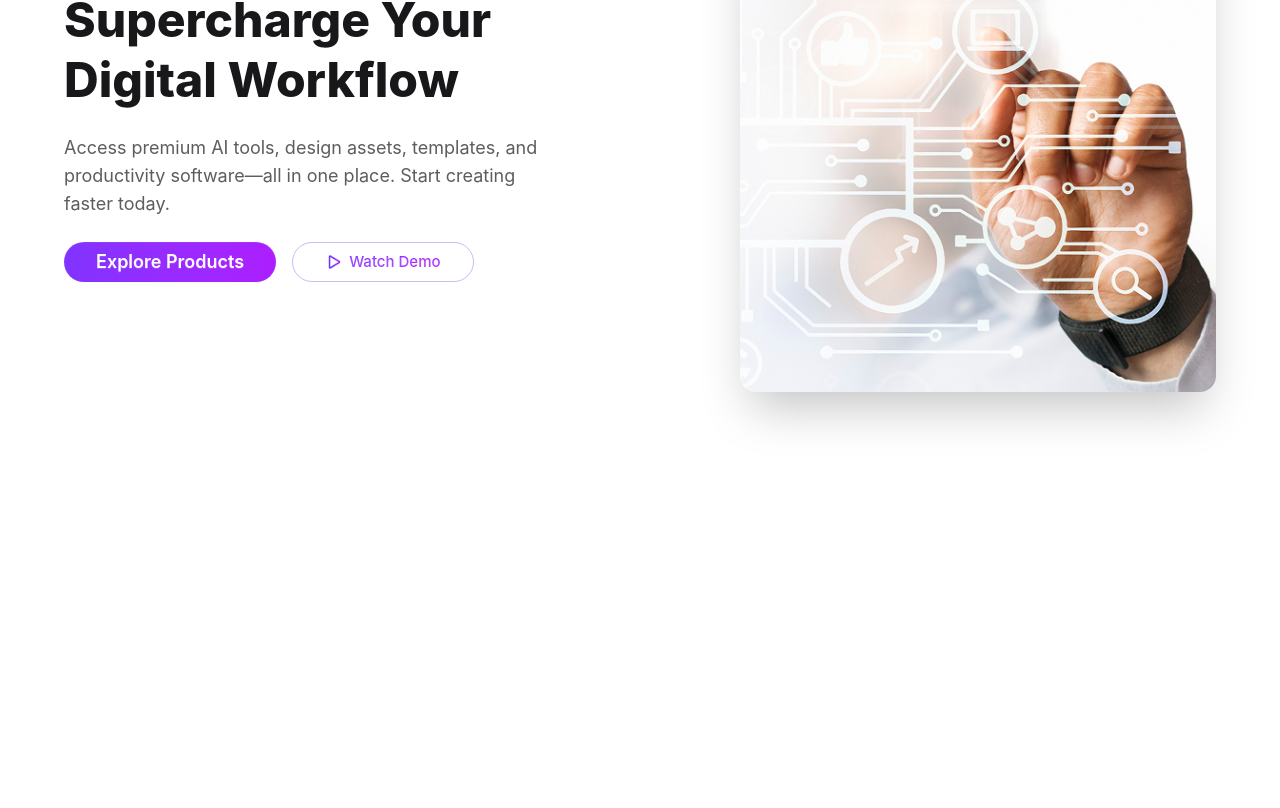
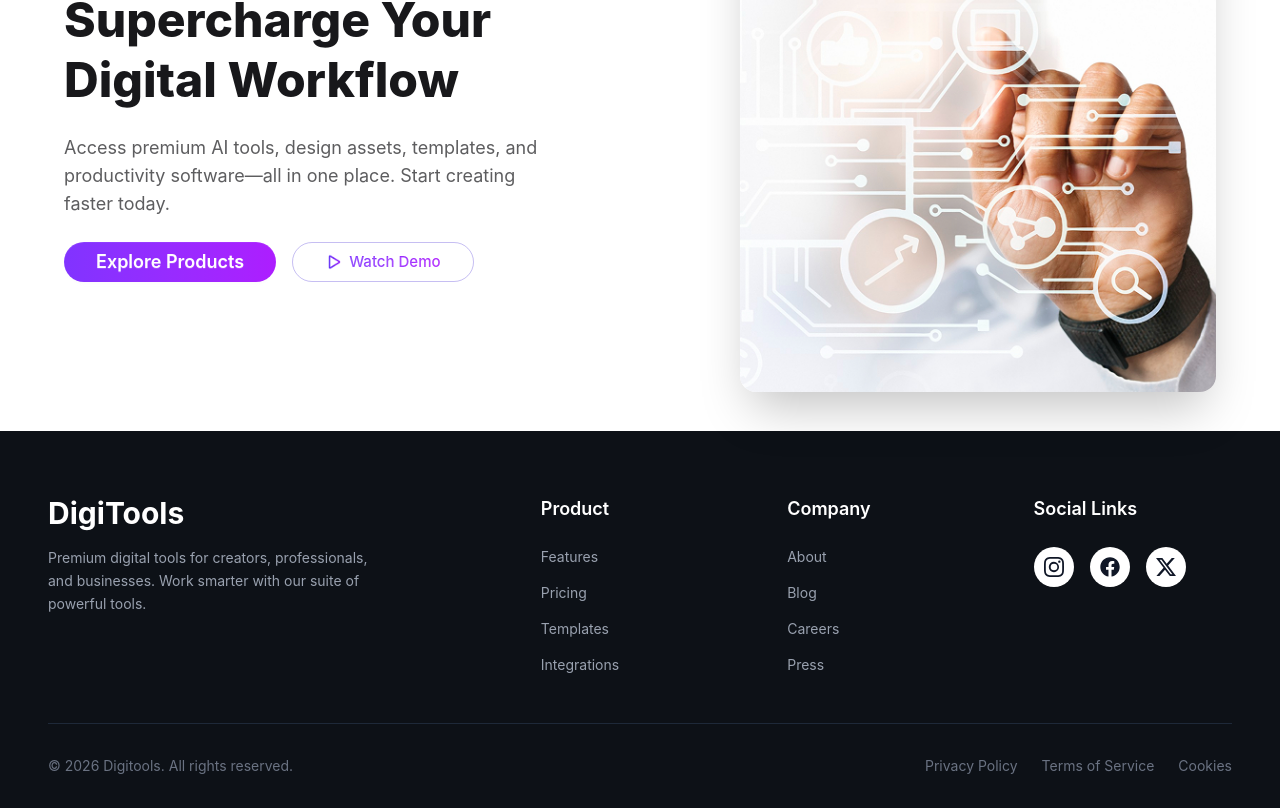
Before and after one commit to Muhammad-Piyas/assignment-13-6, a React (Vite) app: page / in a window 1280 px wide. Shown: the part 290-1098 px from the top of the page. Before the commit the page ends 800 px from the top, so only its background shows below. Built offline with nearby package versions, Linux system fonts and the light colour scheme.

Commit message:
Footer Design Done

```diff
--- a/package.json
+++ b/package.json
@@ -13,6 +13,7 @@
     "@tailwindcss/vite": "^4.2.2",
     "react": "^19.2.4",
     "react-dom": "^19.2.4",
+    "react-icons": "^5.6.0",
     "tailwindcss": "^4.2.2"
   },
   "devDependencies": {
--- a/src/App.jsx
+++ b/src/App.jsx
@@ -1,10 +1,12 @@
 import Banner from "./components/banner/Banner";
+import Footer from "./components/footer/Footer";
 import Navbar from "./components/navbar/Navbar";
 function App() {
   return (
     <>
       <Navbar></Navbar>
       <Banner></Banner>
+      <Footer></Footer>
     </>
   );
 }
--- /dev/null
+++ b/src/components/footer/Footer.jsx
@@ -0,0 +1,96 @@
+import { BsInstagram, BsTwitterX } from "react-icons/bs";
+import { FaFacebook } from "react-icons/fa";
+const Footer = () => {
+  return (
+    <footer className="bg-[#0D1117] text-white pt-16 pb-8 px-4 lg:px-12">
+      <div className="container mx-auto">
+        {/* Upper Footer: Grid Layout */}
+        <div className="grid grid-cols-1 md:grid-cols-2 lg:grid-cols-5 gap-12 mb-12">
+          {/* Column 1: Logo & Description */}
+          <div className="lg:col-span-2">
+            <h2 className="text-3xl font-bold mb-4">DigiTools</h2>
+            <p className="text-gray-400 text-sm max-w-xs leading-relaxed">
+              Premium digital tools for creators, professionals, and businesses.
+              Work smarter with our suite of powerful tools.
+            </p>
+          </div>
+
+          {/* Column 2: Product */}
+          <div>
+            <h3 className="font-semibold text-lg mb-6">Product</h3>
+            <ul className="space-y-4 text-gray-400 text-sm">
+              <li className="hover:text-white cursor-pointer transition">
+                Features
+              </li>
+              <li className="hover:text-white cursor-pointer transition">
+                Pricing
+              </li>
+              <li className="hover:text-white cursor-pointer transition">
+                Templates
+              </li>
+              <li className="hover:text-white cursor-pointer transition">
+                Integrations
+              </li>
+            </ul>
+          </div>
+
+          {/* Column 3: Company */}
+          <div>
+            <h3 className="font-semibold text-lg mb-6">Company</h3>
+            <ul className="space-y-4 text-gray-400 text-sm">
+              <li className="hover:text-white cursor-pointer transition">
+                About
+              </li>
+              <li className="hover:text-white cursor-pointer transition">
+                Blog
+              </li>
+              <li className="hover:text-white cursor-pointer transition">
+                Careers
+              </li>
+              <li className="hover:text-white cursor-pointer transition">
+                Press
+              </li>
+            </ul>
+          </div>
+
+          {/* Column 4: Resources & Social */}
+          <div>
+            <h3 className="font-semibold text-lg mb-6">Social Links</h3>
+            <div className="flex gap-4">
+              {/* Instagram Icon */}
+              <div className="w-10 h-10 rounded-full bg-white flex items-center justify-center cursor-pointer hover:bg-primary hover:text-white transition-all duration-300 group">
+                <BsInstagram className="text-[#101727] text-xl group-hover:text-white" />
+              </div>
+
+              {/* Facebook Icon */}
+              <div className="w-10 h-10 rounded-full bg-white flex items-center justify-center cursor-pointer hover:bg-primary hover:text-white transition-all duration-300 group">
+                <FaFacebook className="text-[#101727] text-xl group-hover:text-white" />
+              </div>
+
+              {/* X (Twitter) Icon */}
+              <div className="w-10 h-10 rounded-full bg-white flex items-center justify-center cursor-pointer hover:bg-primary hover:text-white transition-all duration-300 group">
+                <BsTwitterX className="text-[#101727] text-xl group-hover:text-white" />
+              </div>
+            </div>
+          </div>
+        </div>
+
+        {/* Bottom Footer: Copyright & Legal */}
+        <div className="border-t border-gray-800 pt-8 flex flex-col md:flex-row justify-between items-center gap-4 text-gray-500 text-sm">
+          <p>© 2026 Digitools. All rights reserved.</p>
+          <div className="flex gap-6">
+            <span className="hover:text-white cursor-pointer">
+              Privacy Policy
+            </span>
+            <span className="hover:text-white cursor-pointer">
+              Terms of Service
+            </span>
+            <span className="hover:text-white cursor-pointer">Cookies</span>
+          </div>
+        </div>
+      </div>
+    </footer>
+  );
+};
+
+export default Footer;
--- a/src/components/navbar/Navbar.jsx
+++ b/src/components/navbar/Navbar.jsx
@@ -1,6 +1,9 @@
+import React from "react";
+
 const Navbar = () => {
   return (
-    <div className="navbar bg-base-100 px-4 lg:px-25 py-4 shadow-sm">
+    <div className="bg-base-100 shadow-sm">
+      <div className="navbar container mx-auto  py-4">
         {/* Navbar Start: Mobile Menu + Logo */}
         <div className="navbar-start">
           <div className="dropdown">
@@ -71,7 +74,7 @@ const Navbar = () => {
           </ul>
         </div>
 
-      {/* Navbar End: Icons + Button (Responsive gaps) */}
+        {/* Navbar End: Icons + Button */}
         <div className="navbar-end gap-2 lg:gap-6">
           <button className="btn btn-ghost btn-circle btn-sm">
             <svg
@@ -99,6 +102,7 @@ const Navbar = () => {
           </button>
         </div>
       </div>
+    </div>
   );
 };
 
```
Also changed, not shown: 1 other file (tests, documents, lock files or other folders). Lines whose indentation alone changed are shown as unchanged.
